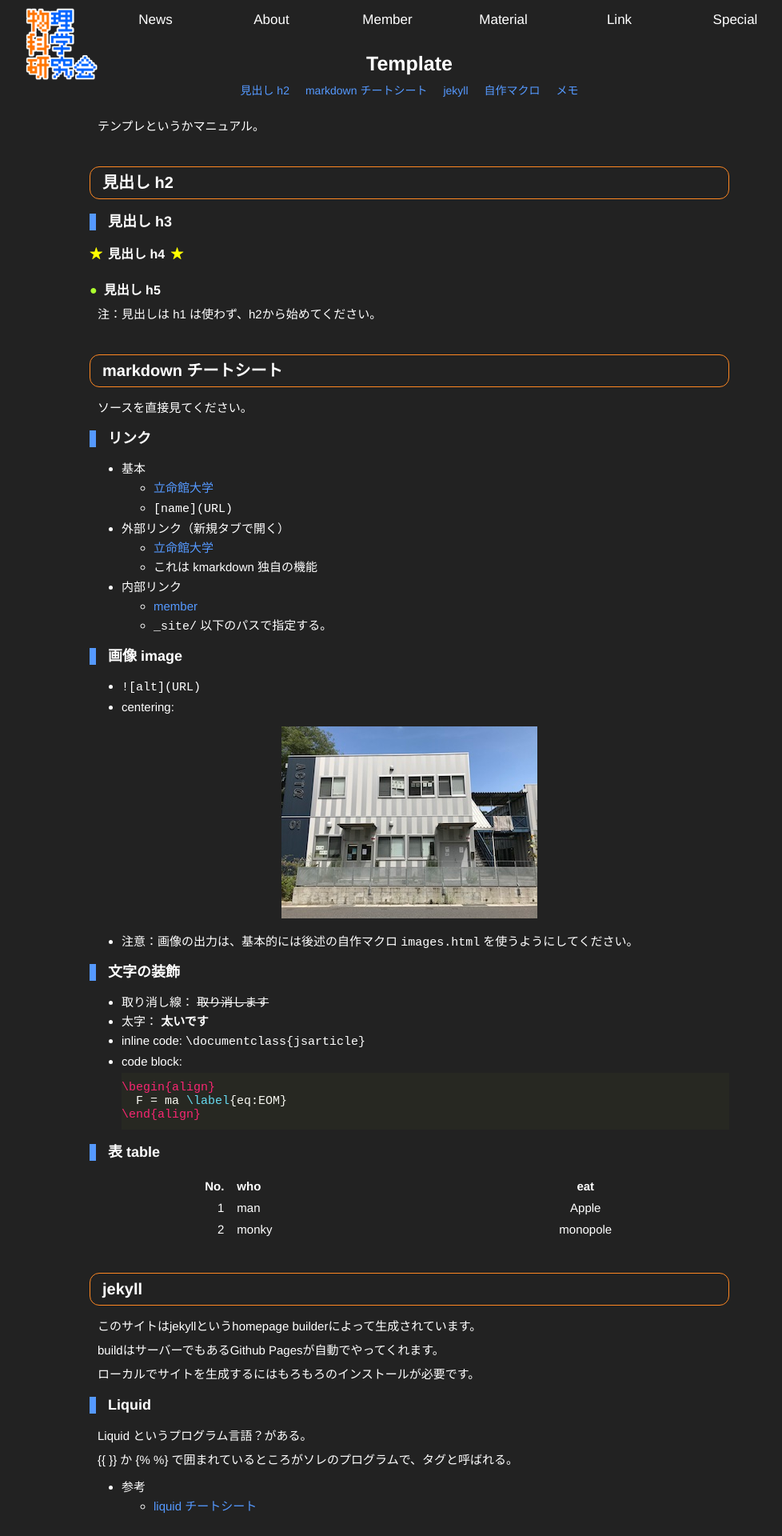
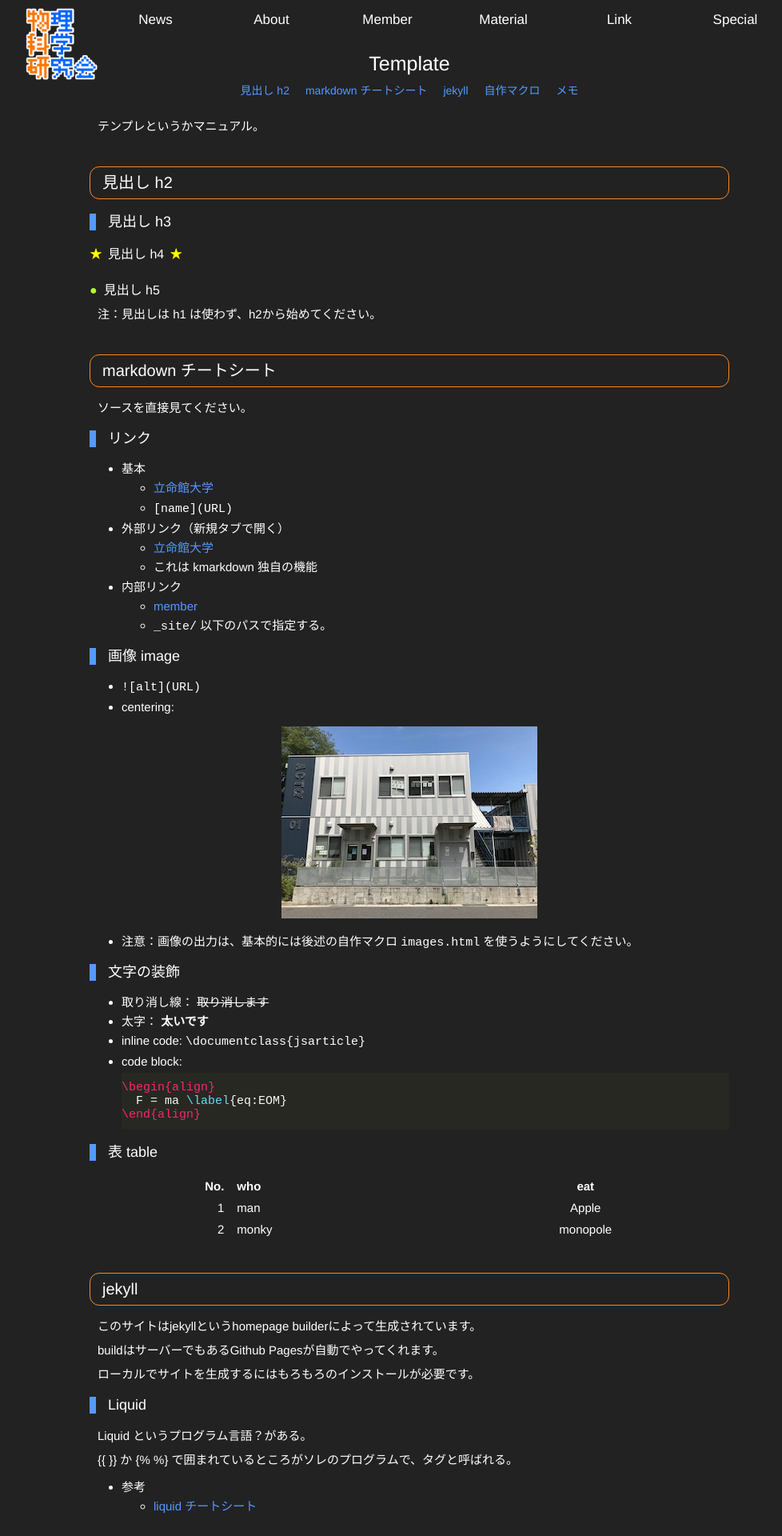
Before and after one commit to vuccaken/vuccaken.github.io, a Jekyll site: the page built from _pages/template.md, in a window 1280 px wide. Shown: the top 1920 px of the page at 80% size, without its empty margins (128-1106 px from the left). Built offline with Jekyll 4.4.1, drawn with Linux system fonts in a browser that asks for light colours.

Commit message:
font-weight in head
見出しのフォントの太さを細くした。
`font-weight: normal;`

```diff
--- a/_sass/reset.scss
+++ b/_sass/reset.scss
@@ -52,6 +52,7 @@ h1 {
   margin-bottom: 5px;
   text-align: center;
   font-size: .25rem;
+  font-weight: normal;
 }
 h2 {
   // color: #0F9;
@@ -61,6 +62,7 @@ h2 {
   border-radius: 12px;
   padding: 8px 15px;
   font-size: .20rem;
+  font-weight: normal;
 
   // margin: 0;
 }
@@ -74,9 +76,11 @@ h3 {
   border-left: solid 8px $thm-color-sub;
   padding-left: 15px;
   font-size: .18rem;
+  font-weight: normal;
 }
 h4 {
   font-size: .16rem;
+  font-weight: normal;
 }
 h4:before {
   content: '★';
@@ -93,6 +97,7 @@ h5 {
   // border: solid 1px $thm-color;
   margin-bottom: 10px;
   font-size: .16rem;
+  font-weight: normal;
 }
 h5:before {
   // content: '★';
```
